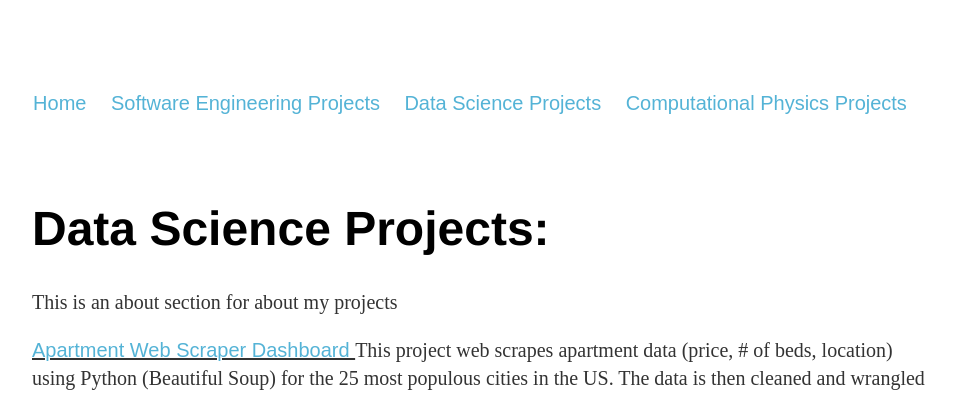
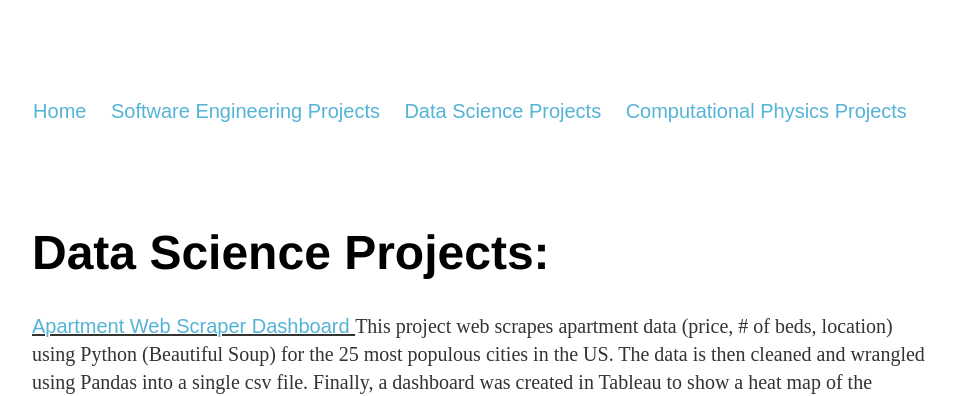
Before and after one commit to jrongtt/jrongtt.github.io, a website: page DSprojects.html in a window 1280 px wide. Shown: the top 396 px of the page, without its empty margins (160-1116 px from the left). Drawn offline with Linux system fonts and the light colour scheme.

Commit message:
update
update

```diff
--- a/DSprojects.html
+++ b/DSprojects.html
@@ -17,7 +17,7 @@
    <div class=”container”>
      <div class=”blurb”>
        <h1>Data Science Projects:</h1>
-       <p>This is an about section for about my projects</a></p>
+
 
 
          <p>  <u>  <a href=tab.html class='links' target ="_blank"> Apartment Web Scraper Dashboard </a>  </u>
```
